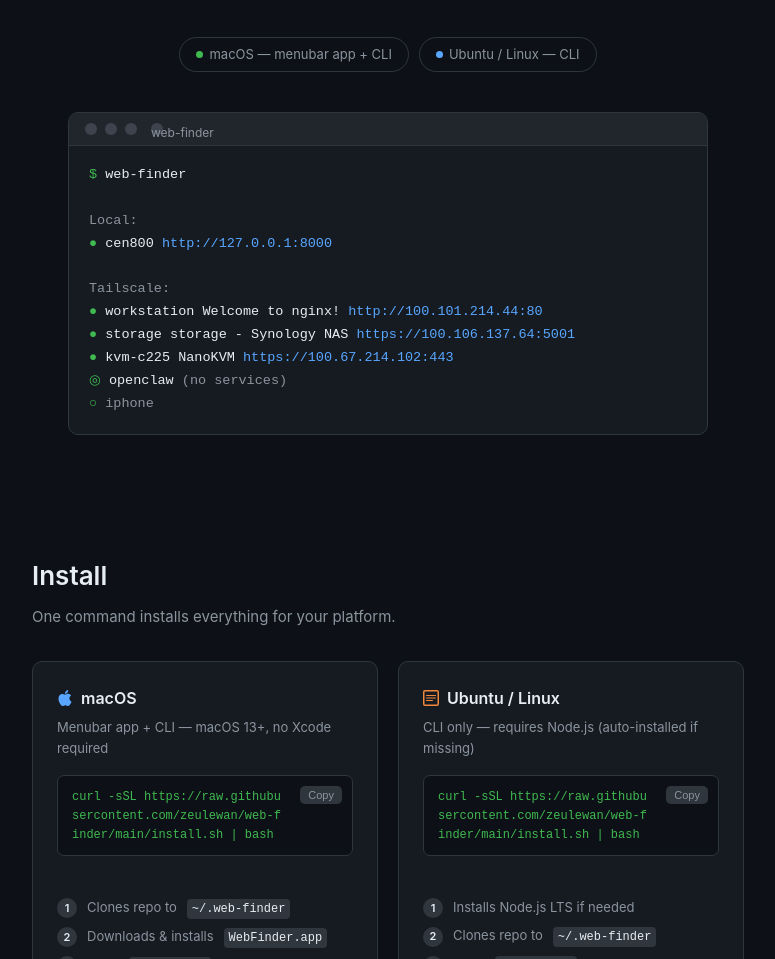
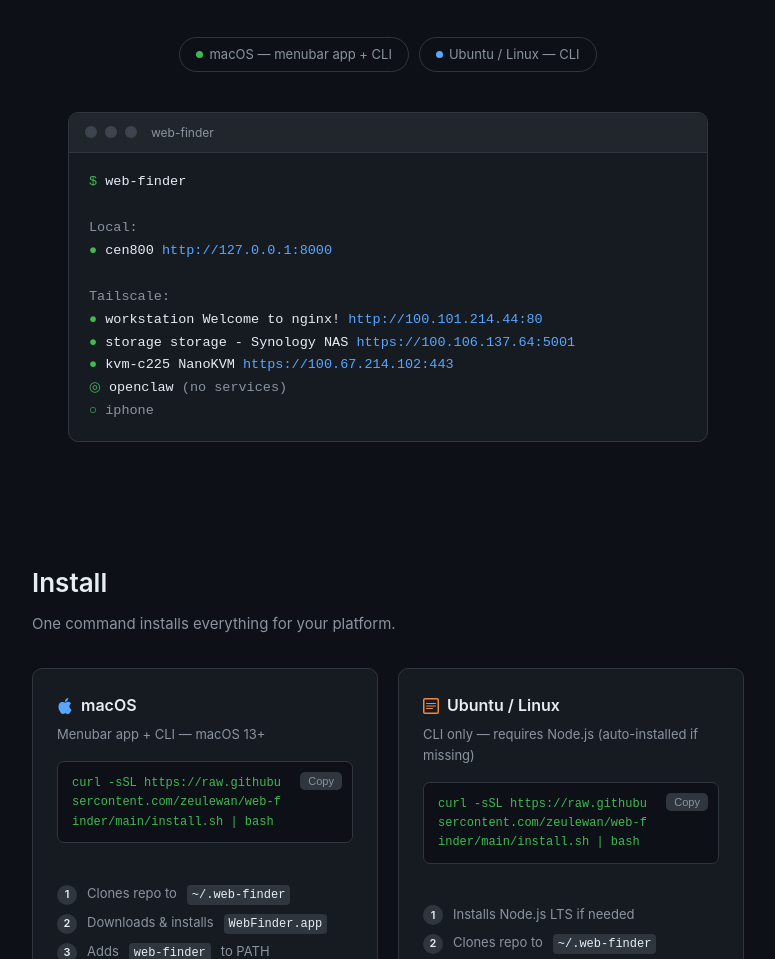
Before and after one commit to zeulewan/web-finder, an Electron app: page docs/index.html in a window 1280 px wide. Shown: the part 400-1359 px from the top of the page, without its empty margins (252-1027 px from the left). Drawn offline with Linux system fonts and the light colour scheme.

Commit message:
Fix terminal demo title overlap, remove Xcode note from docs

```diff
--- a/docs/index.html
+++ b/docs/index.html
@@ -116,10 +116,12 @@
       gap: 8px;
       border-bottom: 1px solid var(--border);
     }
-    .terminal-bar span {
+    .terminal-dot {
+      display: inline-block;
       width: 12px; height: 12px;
       border-radius: 50%;
       background: #3d444d;
+      flex-shrink: 0;
     }
     .terminal-bar .title {
       font-size: 12px;
@@ -336,7 +338,7 @@
 
   <div class="terminal">
     <div class="terminal-bar">
-      <span></span><span></span><span></span>
+      <span class="terminal-dot"></span><span class="terminal-dot"></span><span class="terminal-dot"></span>
       <span class="title">web-finder</span>
     </div>
     <div class="terminal-body">
@@ -370,7 +372,7 @@
         </svg>
         macOS
       </h3>
-      <p class="card-sub">Menubar app + CLI &mdash; macOS 13+, no Xcode required</p>
+      <p class="card-sub">Menubar app + CLI &mdash; macOS 13+</p>
       <div class="code-block">
         <code>curl -sSL https://raw.githubusercontent.com/zeulewan/web-finder/main/install.sh | bash</code>
         <button class="copy-btn" onclick="copy(this, 'curl -sSL https://raw.githubusercontent.com/zeulewan/web-finder/main/install.sh | bash')">Copy</button>
```
